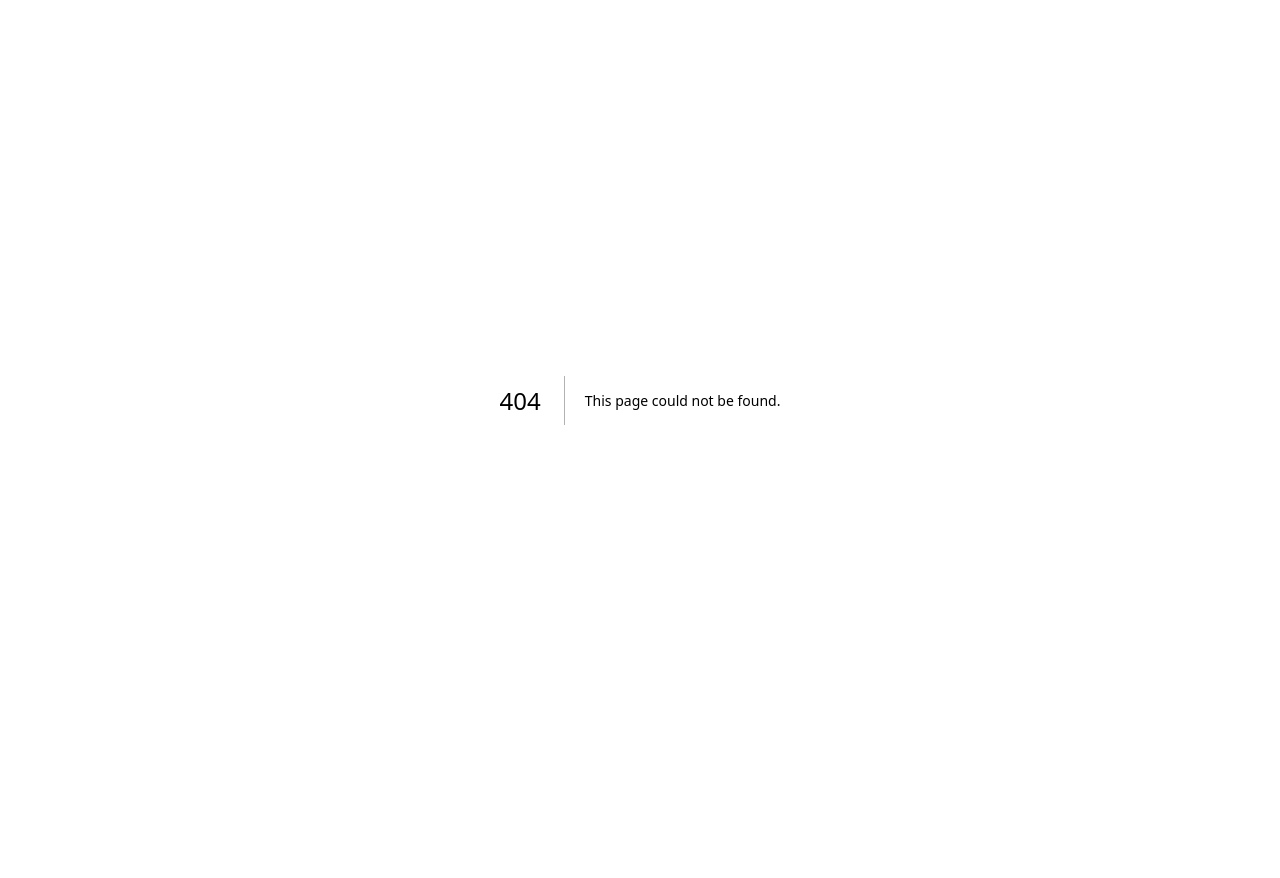
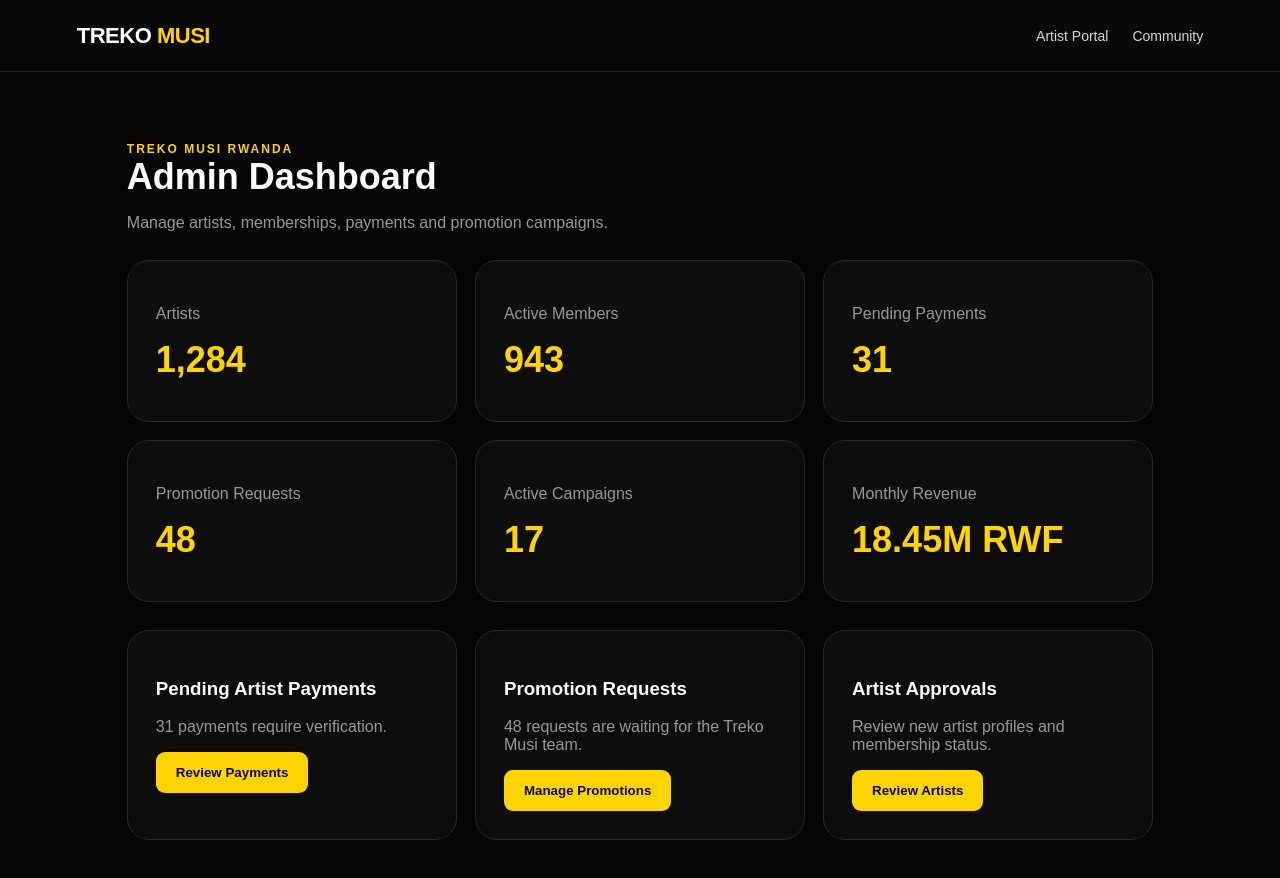
Before and after one commit to senid-221/TREKO-MUSI-ARTISTS, a Next.js app: page /admin in a window 1280 px wide. Before the commit this address had no page. Shown: the top 878 px of the page. Before the commit the page ends 800 px from the top, so only its background shows below. Built offline with nearby package versions, Linux system fonts and the light colour scheme.

Commit message:
Add Treko Musi admin dashboard

```diff
--- /dev/null
+++ b/app/admin/page.tsx
@@ -0,0 +1,3 @@
+import Link from "next/link";
+const stats=[["Artists","1,284"],["Active Members","943"],["Pending Payments","31"],["Promotion Requests","48"],["Active Campaigns","17"],["Monthly Revenue","18.45M RWF"]];
+export default function Admin(){return <main className="shell"><nav className="nav"><Link className="brand" href="/">TREKO <span>MUSI</span></Link><div className="navlinks"><Link href="/dashboard">Artist Portal</Link><Link href="/community">Community</Link></div></nav><section className="section"><div className="eyebrow">Treko Musi Rwanda</div><h2>Admin Dashboard</h2><p className="muted">Manage artists, memberships, payments and promotion campaigns.</p><div className="features">{stats.map(([a,b])=><div className="card" key={a}><p className="muted">{a}</p><h2 style={{color:"#ffd400"}}>{b}</h2></div>)}</div><div className="features"><div className="card"><h3>Pending Artist Payments</h3><p className="muted">31 payments require verification.</p><button className="btn primary">Review Payments</button></div><div className="card"><h3>Promotion Requests</h3><p className="muted">48 requests are waiting for the Treko Musi team.</p><button className="btn primary">Manage Promotions</button></div><div className="card"><h3>Artist Approvals</h3><p className="muted">Review new artist profiles and membership status.</p><button className="btn primary">Review Artists</button></div></div></section></main>}
```
